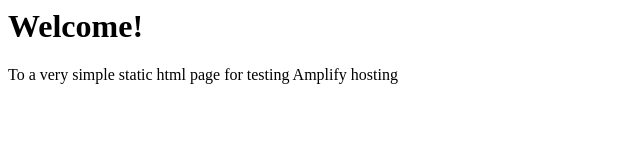
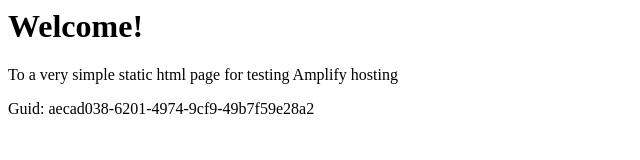
Before and after one commit to aws-aemilia-fra/Github-PR-Commit-Integration-Test-DoNotTouch-Gith-OKSLNVO2-v1-prod-eu-central-1, a website: page src/index.html in a window 1280 px wide. Shown: the whole page, without its empty margins (0-640 px from the left). Drawn offline with Linux system fonts and the light colour scheme.

Commit message:
commit from integ tests

```diff
--- a/src/index.html
+++ b/src/index.html
@@ -1,3 +1,5 @@
+
+
 <html lang="en">
 
 <head>
@@ -10,6 +12,6 @@
 <body>
     <h1>Welcome!</h1>
     <p>To a very simple static html page for testing Amplify hosting</p>
-</body>
+    <p>Guid: aecad038-6201-4974-9cf9-49b7f59e28a2</p></body>
 
 </html>
```
